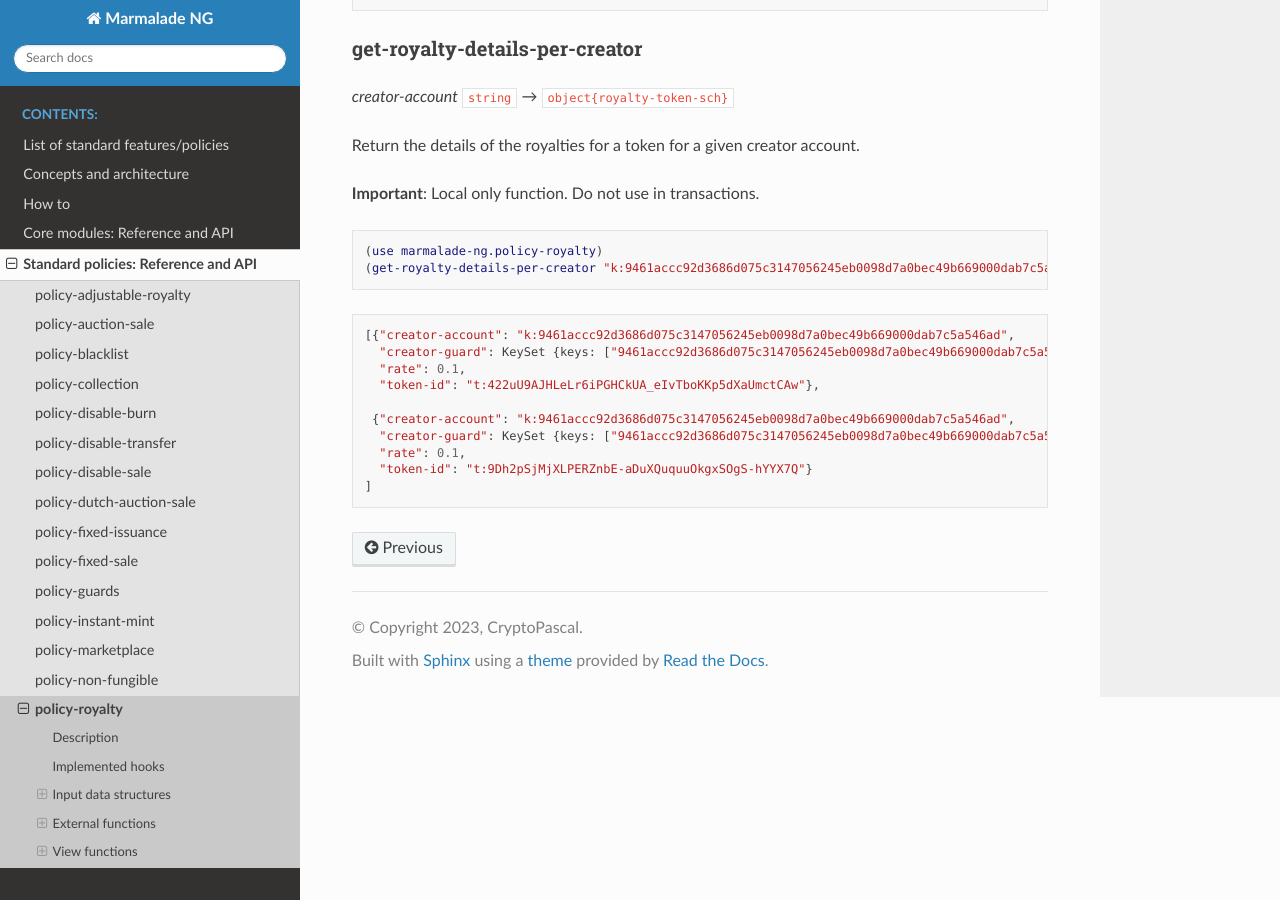
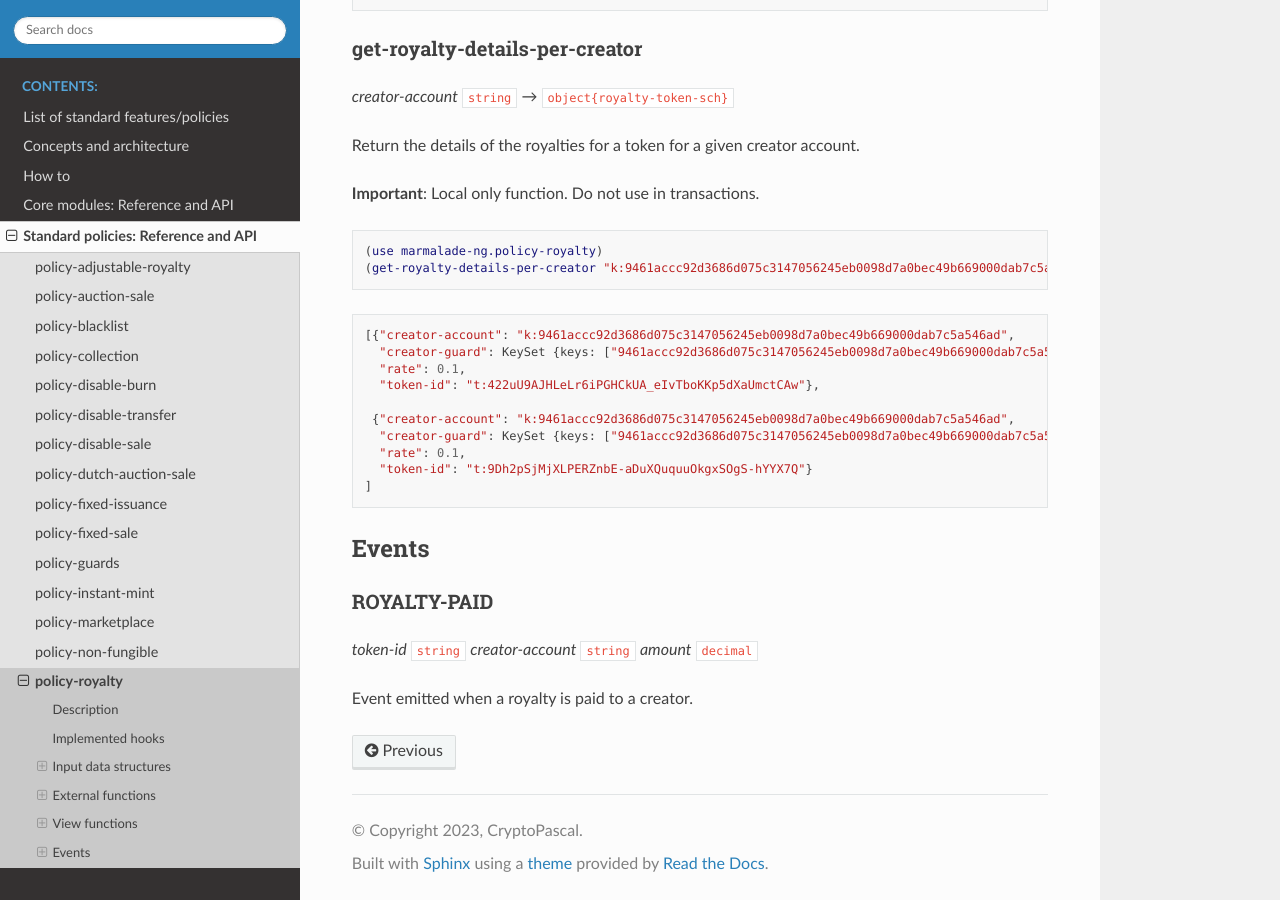
Before and after one commit to Marmalade-NG/marmalade-ng, a Sphinx documentation site: the page built from doc/source/policy-royalty.rst, in a window 1280 px wide and 900 px high, scrolled down 2049 px. Built offline with Sphinx 7.4.7 and the Read the Docs theme 2.0.0, drawn with Linux system fonts in a browser that asks for light colours.

Commit message:
Add the ROYALTY-PAID event

```diff
--- a/doc/source/policy-royalty.rst
+++ b/doc/source/policy-royalty.rst
@@ -131,3 +131,12 @@ Return the details of the royalties for a token for a given creator account.
     "rate": 0.1,
     "token-id": "t:9Dh2pSjMjXLPERZnbE-aDuXQuquuOkgxSOgS-hYYX7Q"}
   ]
+
+
+Events
+^^^^^^
+ROYALTY-PAID
+~~~~~~~~~~~~
+*token-id* ``string`` *creator-account* ``string`` *amount* ``decimal``
+
+Event emitted when a royalty is paid to a creator.
```
Also changed, not shown: doc/source/policy-adjustable-royalty.rst (+9 -0 lines), 4 other files.
